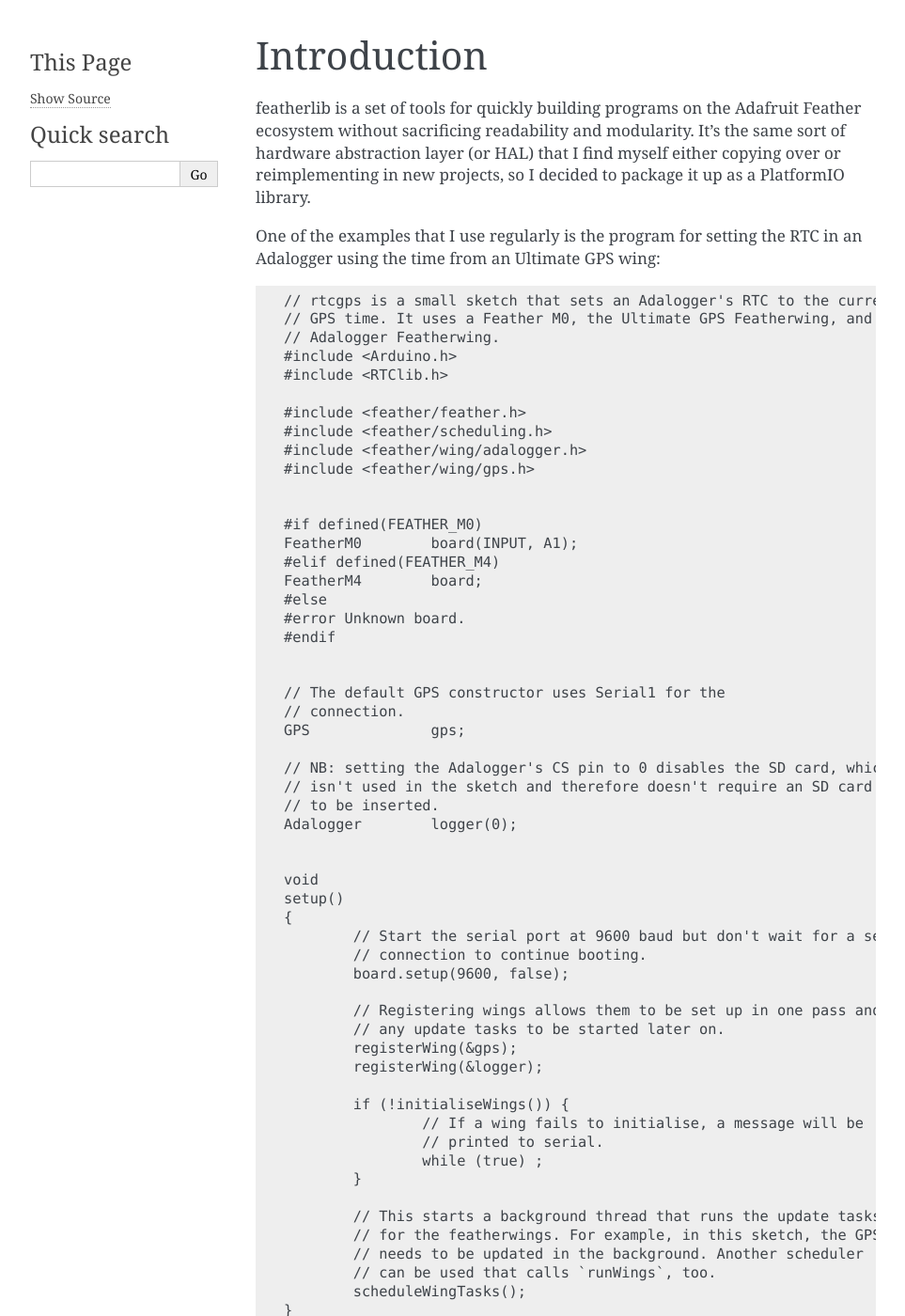
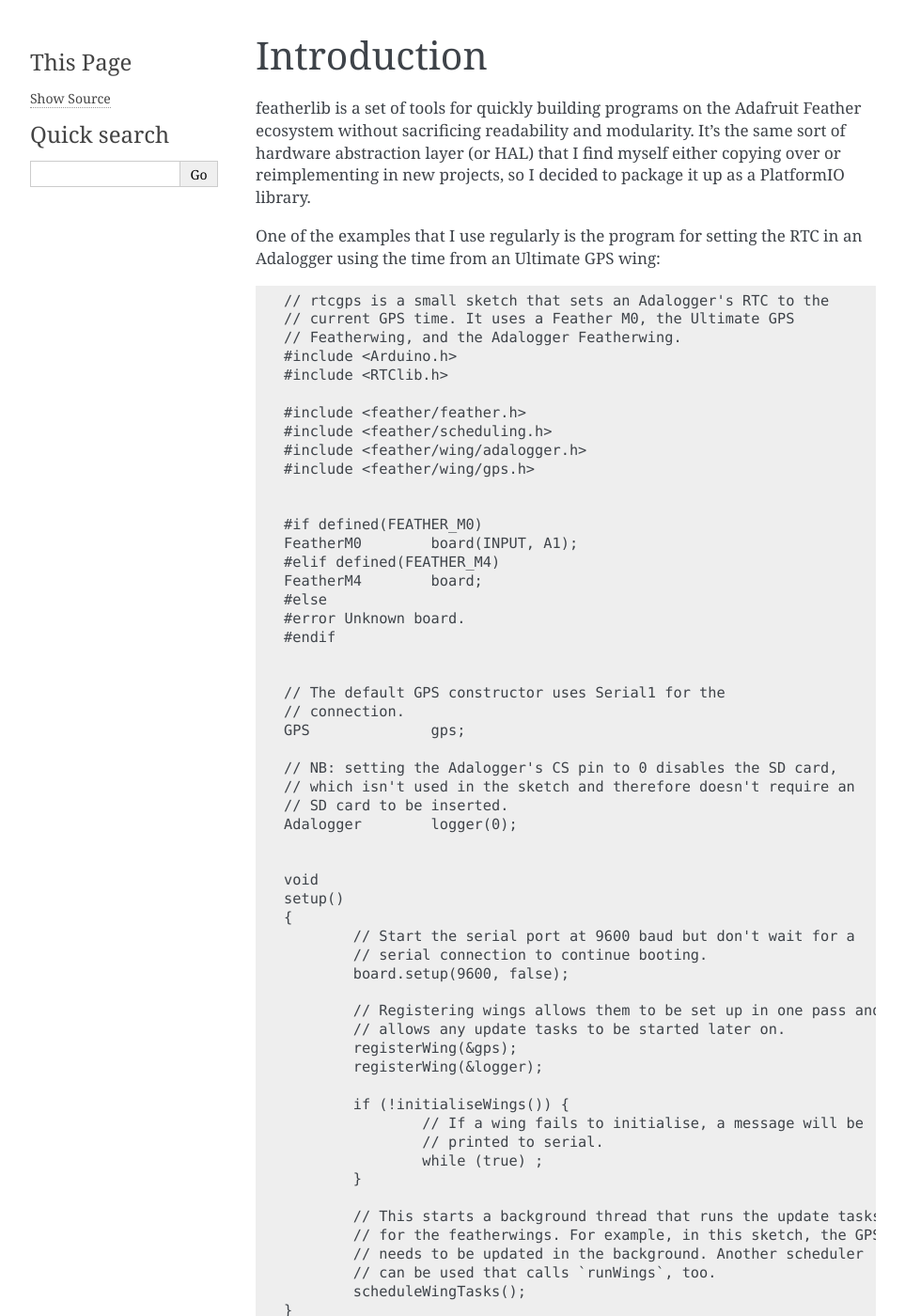
Before and after one commit to kisom/featherlib, a Sphinx documentation site: the page built from docs/introduction.rst, in a window 1280 px wide and 1400 px high. Shown: the whole window at 94% size, without its empty margins (148-1111 px from the left). Built offline with Sphinx 7.4.7, drawn with Linux system fonts in a browser that asks for light colours; some of the changed text lies outside the part shown.

Commit message:
Format intro example so it fits better on the screen.

```diff
--- a/docs/introduction.rst
+++ b/docs/introduction.rst
@@ -10,9 +10,9 @@
 One of the examples that I use regularly is the program for setting the RTC
 in an Adalogger using the time from an Ultimate GPS wing::
 
-  // rtcgps is a small sketch that sets an Adalogger's RTC to the current
-  // GPS time. It uses a Feather M0, the Ultimate GPS Featherwing, and the
-  // Adalogger Featherwing.
+  // rtcgps is a small sketch that sets an Adalogger's RTC to the
+  // current GPS time. It uses a Feather M0, the Ultimate GPS
+  // Featherwing, and the Adalogger Featherwing.
   #include <Arduino.h>
   #include <RTClib.h>
 
@@ -35,21 +35,21 @@
   // connection.
   GPS              gps;
 
-  // NB: setting the Adalogger's CS pin to 0 disables the SD card, which
-  // isn't used in the sketch and therefore doesn't require an SD card
-  // to be inserted.
+  // NB: setting the Adalogger's CS pin to 0 disables the SD card,
+  // which isn't used in the sketch and therefore doesn't require an
+  // SD card to be inserted.
   Adalogger        logger(0);
 
 
   void
   setup()
   {
-          // Start the serial port at 9600 baud but don't wait for a serial
-          // connection to continue booting.
+          // Start the serial port at 9600 baud but don't wait for a
+          // serial connection to continue booting.
           board.setup(9600, false);
 
-          // Registering wings allows them to be set up in one pass and allows
-          // any update tasks to be started later on.
+          // Registering wings allows them to be set up in one pass and
+          // allows any update tasks to be started later on.
           registerWing(&gps);
           registerWing(&logger);
 
@@ -70,11 +70,13 @@
   void
   loop()
   {
-          // rtcSet will be set to true when the GPS is used to set the RTC.
+          // rtcSet will be set to true when the GPS is used to set the
+          // RTC.
           static bool        rtcSet = false;
           DateTime           dateTime;
 
-          while (rtcSet) ; // when rtcSet is true, the program will stop.
+          // when rtcSet is true, the program will stop.
+          while (rtcSet) ;
 
           if (!gps.getDateTime(dateTime)) {
                   return;
```
